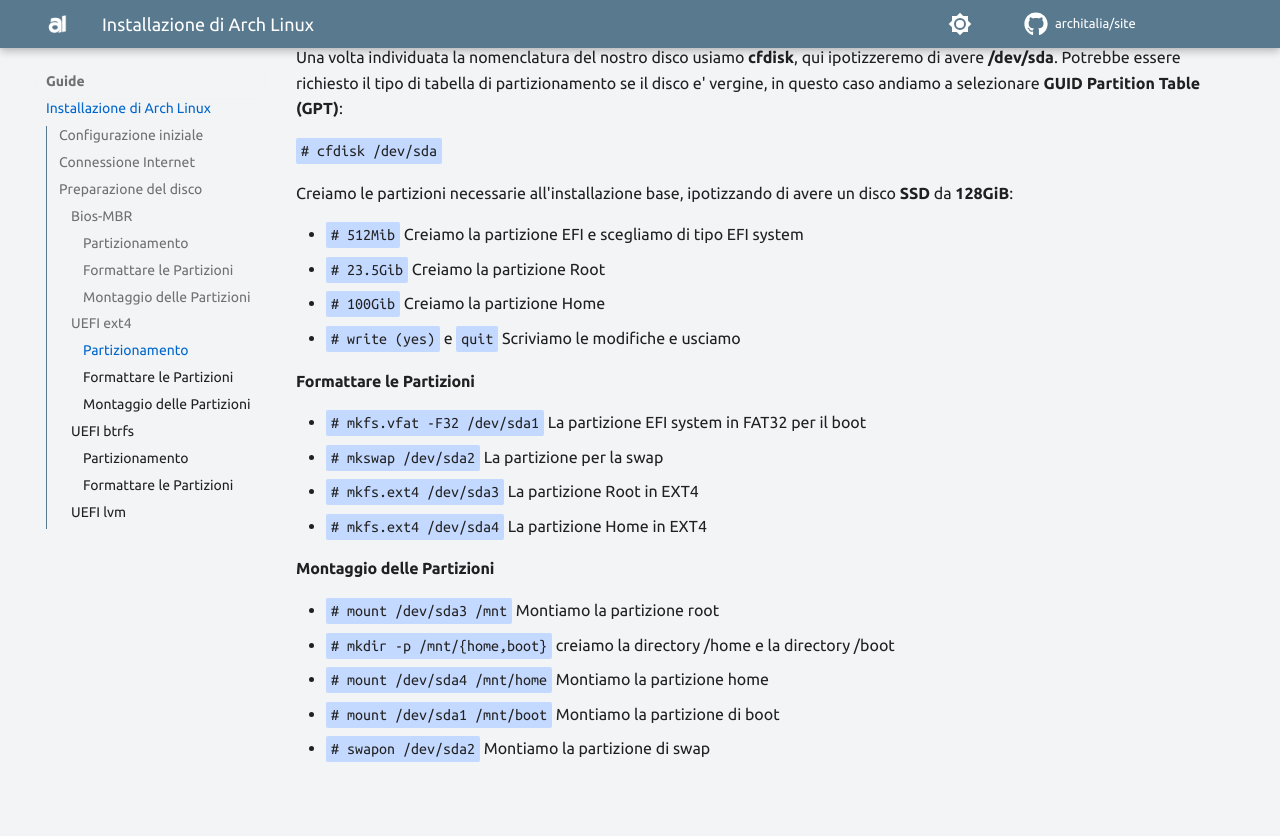
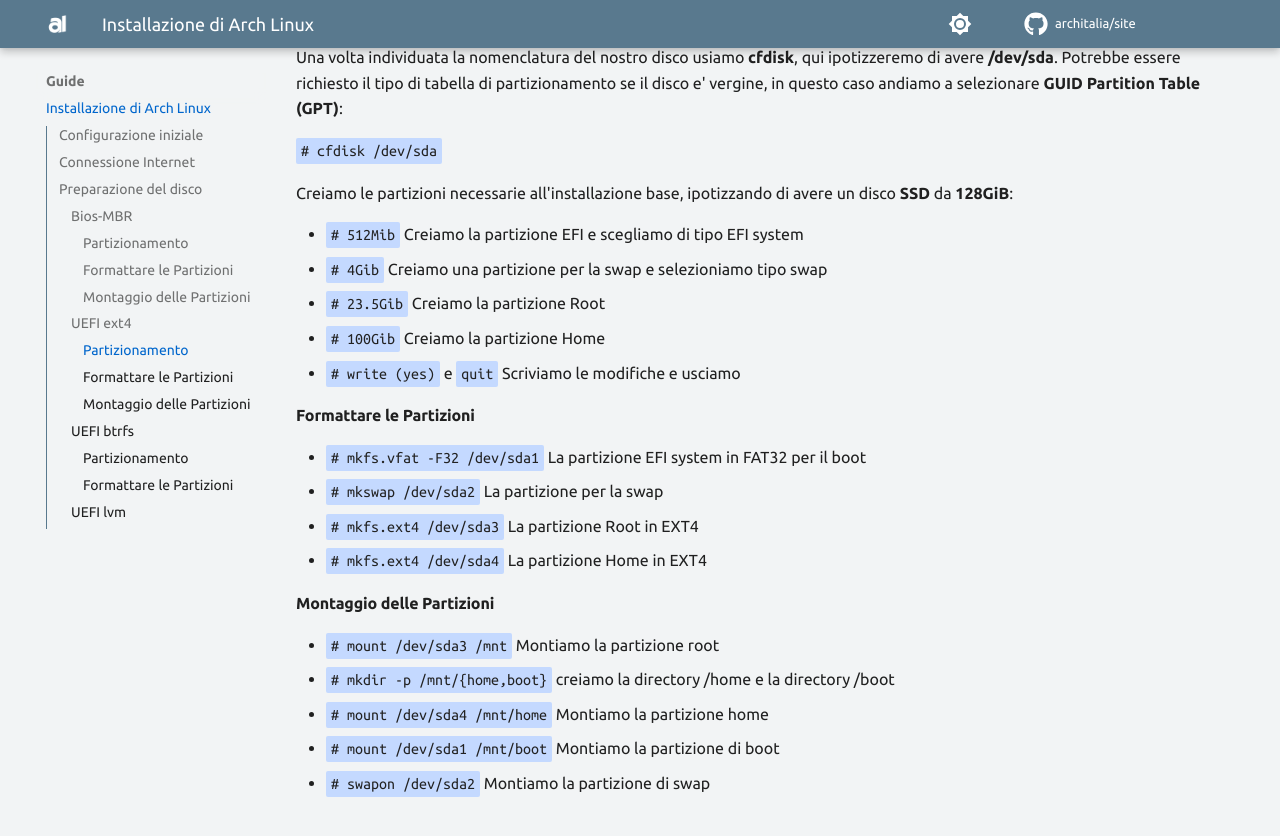
Before and after one commit to ArchItalia/site, an MkDocs documentation site: the page built from docs/Guide/guide.md, in a window 1280 px wide and 900 px high, scrolled down 3053 px. Shown: the top 836 px of the window. Built offline with MkDocs 1.6.1 and Material for MkDocs 9.7.7, drawn with Linux system fonts in a browser that asks for light colours; comment, search, counter and statistics services are not loaded; the version menu is left out.

Commit message:
Update guide.md

```diff
--- a/docs/Guide/guide.md
+++ b/docs/Guide/guide.md
@@ -106,6 +106,7 @@ Una volta individuata la nomenclatura del nostro disco usiamo **cfdisk**, qui ip
 Creiamo le partizioni necessarie all'installazione base, ipotizzando di avere un disco **SSD** da **128GiB**:
 
 - `# 512Mib`  Creiamo la partizione EFI e scegliamo di tipo EFI system
+- `# 4Gib`   Creiamo una partizione per la swap e selezioniamo tipo swap
 - `# 23.5Gib`  Creiamo la partizione Root
 - `# 100Gib`  Creiamo la partizione Home
 - `# write (yes)` e `quit`  Scriviamo le modifiche e usciamo
```
